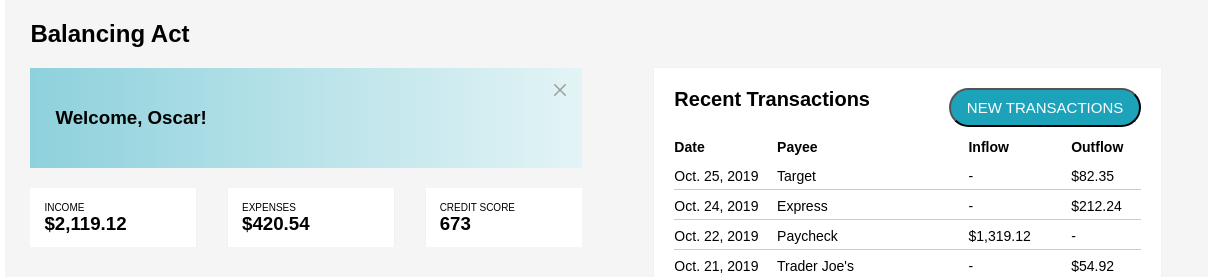
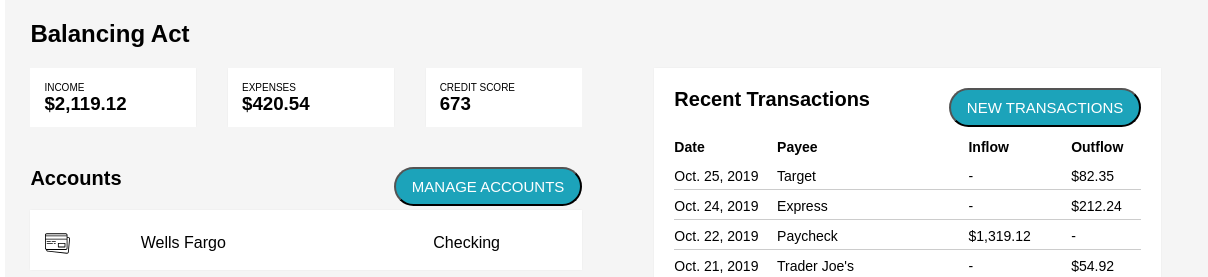
Before and after one commit to edlsto/balancing-act, a plain HTML site: page index.html in a window 1280 px wide. Both pictures are taken after a click on the picture 632 px from the left and 90 px from the top of the page. Shown: the top 277 px of the page, 72-1280 px from the left. Drawn offline with Linux system fonts and the light colour scheme; a web font is replaced by a local one.

Commit message:
Add transition

```diff
--- a/styles.css
+++ b/styles.css
@@ -44,13 +44,14 @@ nav {
 .toolbar {
   position: absolute;
   top: 39%;
-  left: 8px
+  left: 8px;
 }
 
 main {
   margin-left: 8%;
   margin-right: 4%;
   white-space: nowrap;
+
 }
 
 h2 {
@@ -61,12 +62,19 @@ section {
   margin: 20px 0 0 0;
 }
 
-
 .welcome {
   background: linear-gradient(90deg, #8ED1DC, #E3F4F6);
   height: 100px;
   line-height: 100px;
   padding-left: 25px;
+  transition-property: 'height, margin';
+  transition-duration: 300ms;
+}
+
+.transition {
+  height: 0;
+  margin: 0;
+  overflow: hidden;
 }
 
 .welcome-message {
@@ -79,7 +87,6 @@ section {
   margin: 16px 16px 0 0;
   display: inline;
 }
-
 
 .column-left {
   width: 49%;
@@ -131,7 +138,6 @@ button:hover {
   margin-right: 5%;
   padding: 14px 0 12px 14px;
   display: inline-block;
-
 }
 
 .account:last-of-type {
```
